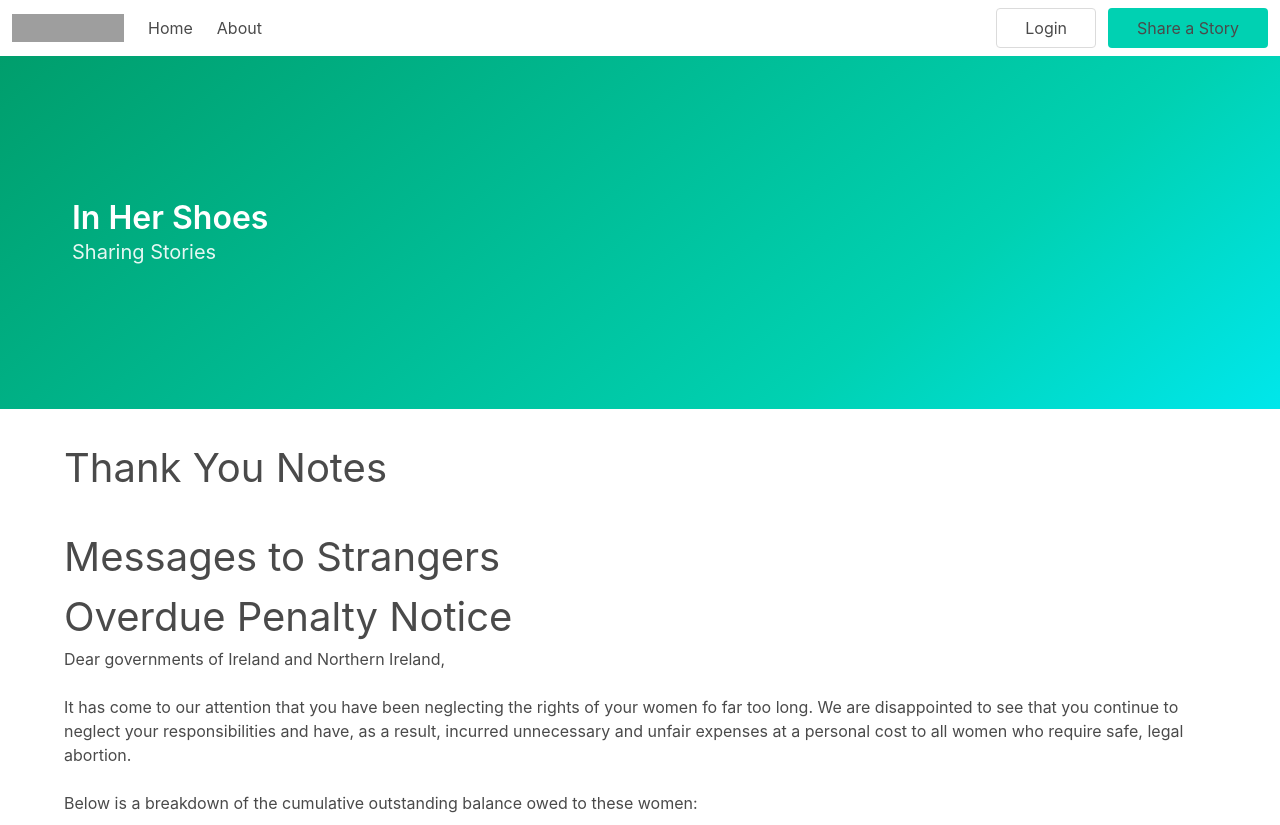
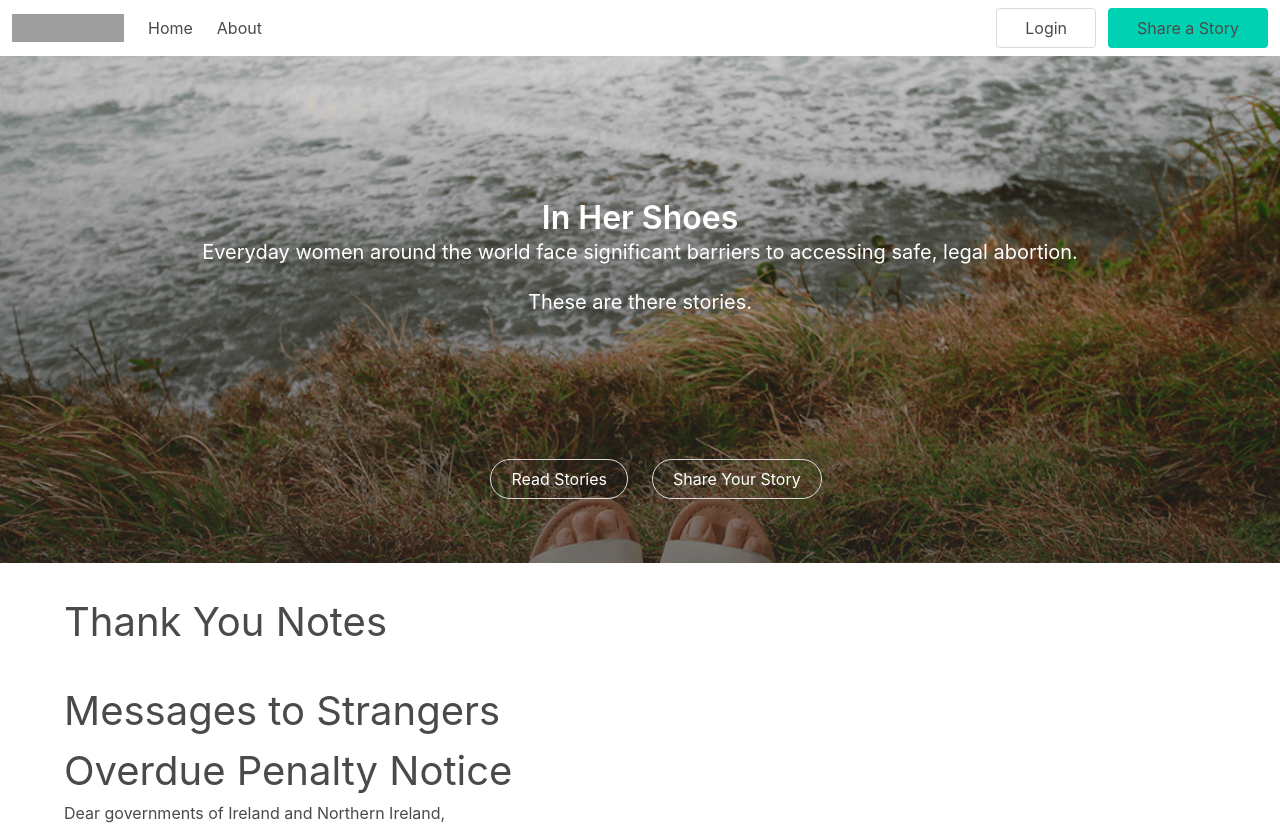
Before and after one commit to digitalinteraction/in-her-shoes-webapp, a Vue app: page / in a window 1280 px wide. Shown: the top 825 px of the page. Built offline with nearby package versions, Linux system fonts and the light colour scheme; no server answers; grey boxes are pictures that could not be loaded; what idle-vue would draw is missing.

Commit message:
:lipstick: Adding header image with gradient overlay

```diff
--- a/src/components/Title.vue
+++ b/src/components/Title.vue
@@ -1,17 +1,67 @@
 <template lang="pug">
-  div.title
-    section.hero.is-medium.is-primary.is-bold
-      div.hero-body
-        div.container
-          h1.title In Her Shoes
-          h2.subtitle Sharing Stories
+    div.title
+        section.hero.is-medium
+            div.hero-body
+                div.container
+                    h1.title.has-text-centered {{strings.title}}
+                    h2.subtitle.has-text-centered(
+                    v-html="strings.subtitle"
+                    )
+            div.hero-foot
+                div.columns.is-mobile
+                    div.column.is-half.has-text-right
+                        button.button.is-outlined.is-inverted.is-rounded Read Stories
+                    div.column.is-half.has-text-left
+                        button.button.is-outlined.is-inverted.is-rounded Share Your Story
 </template>
 
 <script>
+import strings from "./../strings";
+
 export default {
-  name: "Title"
+  name: "Title",
+  computed: {
+    strings: function() {
+      return strings.title;
+    }
+  }
 };
 </script>
 
-<style lang="scss">
+<style lang="scss" scoped>
+.hero {
+  background: url("./../assets/header.png"),
+    linear-gradient(to bottom, #222222, #000000) no-repeat center bottom;
+  background-size: cover;
+  min-height: 50vh;
+  position: relative;
+
+  &:before {
+    content: "";
+    position: absolute;
+    top: 0;
+    right: 0;
+    bottom: 0;
+    left: 0;
+    background-image: linear-gradient(to bottom, rgba(0, 0, 0, 0.1), #222222);
+    opacity: 0.6;
+  }
+}
+.subtitle {
+  color: white;
+}
+.title {
+  color: white;
+}
+.hero-foot {
+  padding-bottom: 5%;
+}
+.button {
+  color: white;
+  background: transparent;
+}
+.button:hover {
+  background: white;
+  color: #666666;
+}
 </style>
--- a/src/strings.json
+++ b/src/strings.json
@@ -1,4 +1,8 @@
 {
+  "title": {
+    "title": "In Her Shoes",
+    "subtitle": "Everyday women around the world face significant barriers to accessing safe, legal abortion.<br/><br/>These are there stories."
+  },
 	"story": {
 		"under_review":
       "This story is under review. Our team of moderators have a responsibility to check all stories and ensure no identifying information has been disclosed, and all stories are in keeping with the aims of the site. You will receive a notification on this page if the story has been published, or if the story has been edited in anyway by our moderators."
```
Also changed, not shown: src/assets/header.png (added).
